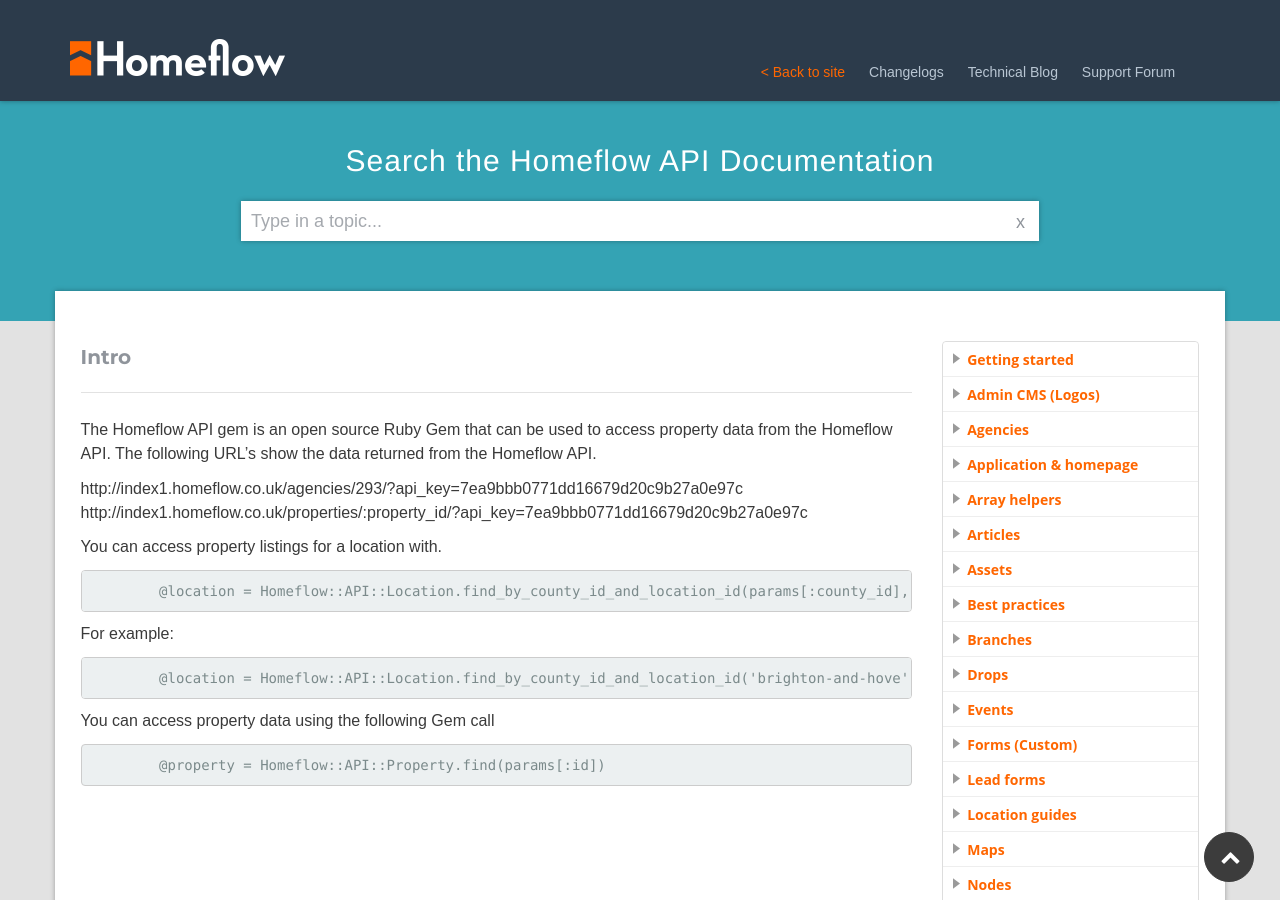
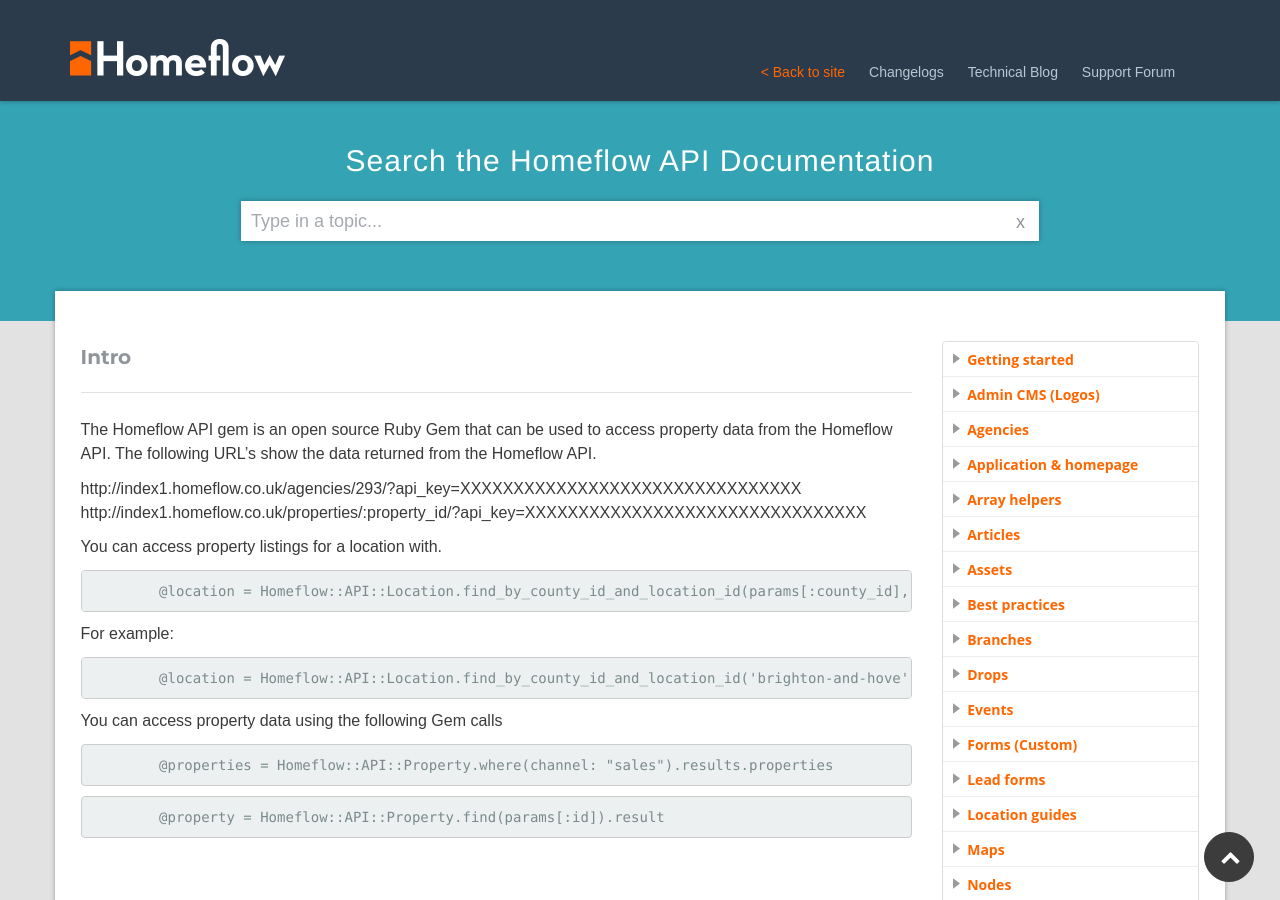
Before and after one commit to homeflow/homeflow.github.io, a Jekyll site: the page built from _posts/homeflow_api_gem/2015-08-20-intro.md, in a window 1280 px wide and 900 px high. Built offline with Jekyll 4.4.1, drawn with Linux system fonts in a browser that asks for light colours.

```diff
--- a/_posts/homeflow_api_gem/2015-08-20-intro.md
+++ b/_posts/homeflow_api_gem/2015-08-20-intro.md
@@ -6,8 +6,8 @@ category: homeflow-api-gem
 ---
 The Homeflow API gem is an open source Ruby Gem that can be used to access property data from the Homeflow API. The following URL's show the data returned from the Homeflow API.
 
-http://index1.homeflow.co.uk/agencies/293/?api_key=7ea9bbb0771dd16679d20c9b27a0e97c
-http://index1.homeflow.co.uk/properties/:property_id/?api_key=7ea9bbb0771dd16679d20c9b27a0e97c
+http://index1.homeflow.co.uk/agencies/293/?api_key=XXXXXXXXXXXXXXXXXXXXXXXXXXXXXXXX
+http://index1.homeflow.co.uk/properties/:property_id/?api_key=XXXXXXXXXXXXXXXXXXXXXXXXXXXXXXXX
 
 You can access property listings for a location with.
 
@@ -25,10 +25,17 @@ For example:
 {% endraw %}
 {% endhighlight %}
 
-You can access property data using the following Gem call
+You can access property data using the following Gem calls
 
 {% highlight html %}
 {% raw %}
-	@property = Homeflow::API::Property.find(params[:id])
+	@properties = Homeflow::API::Property.where(channel: "sales").results.properties
 {% endraw %}
 {% endhighlight %}
+
+
+{% highlight html %}
+{% raw %}
+	@property = Homeflow::API::Property.find(params[:id]).result
+{% endraw %}
+{% endhighlight %}
```
Also changed, not shown: _posts/appendix/2014-01-01-hestia-urls.md (+7 -7 lines).
